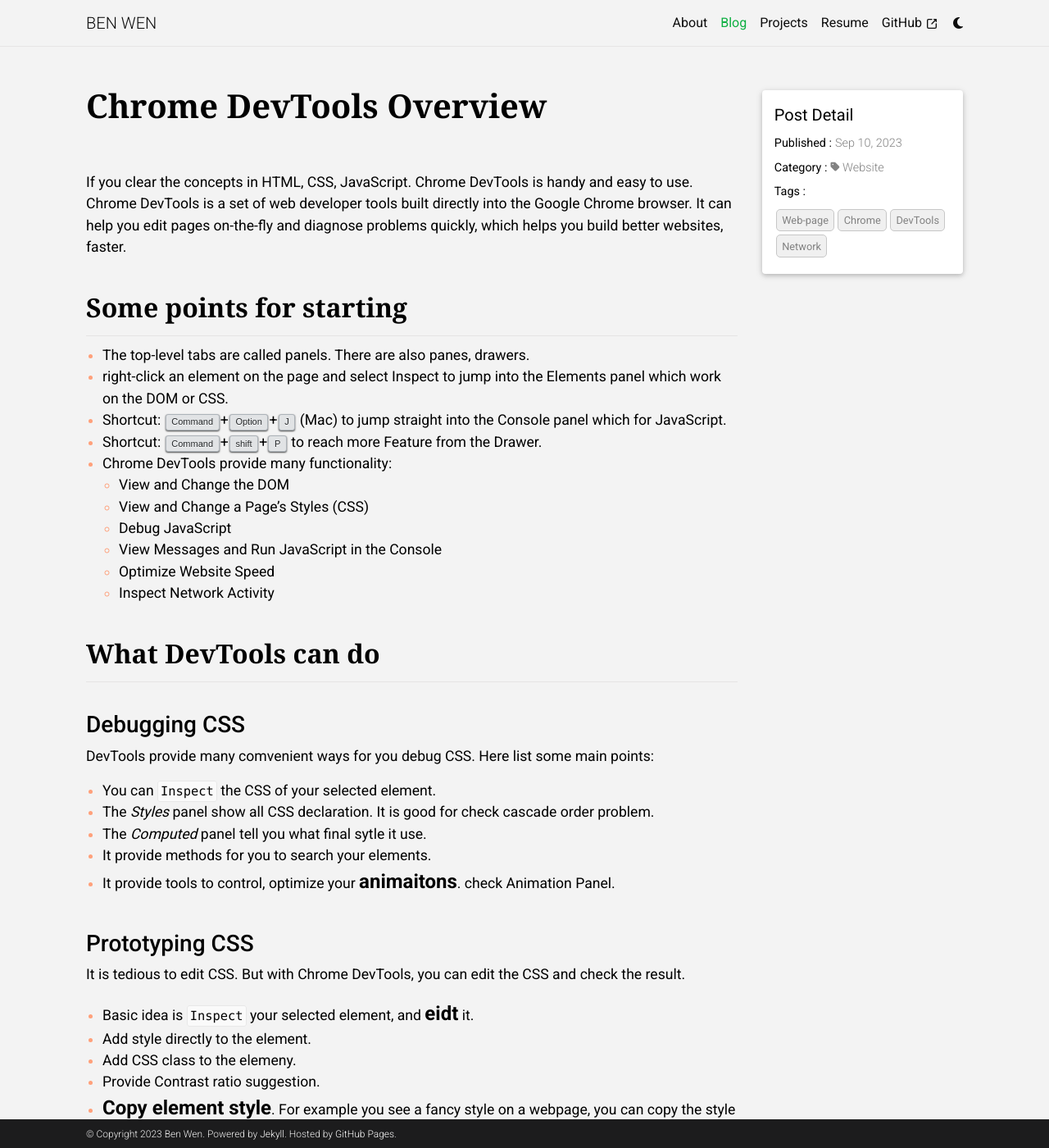
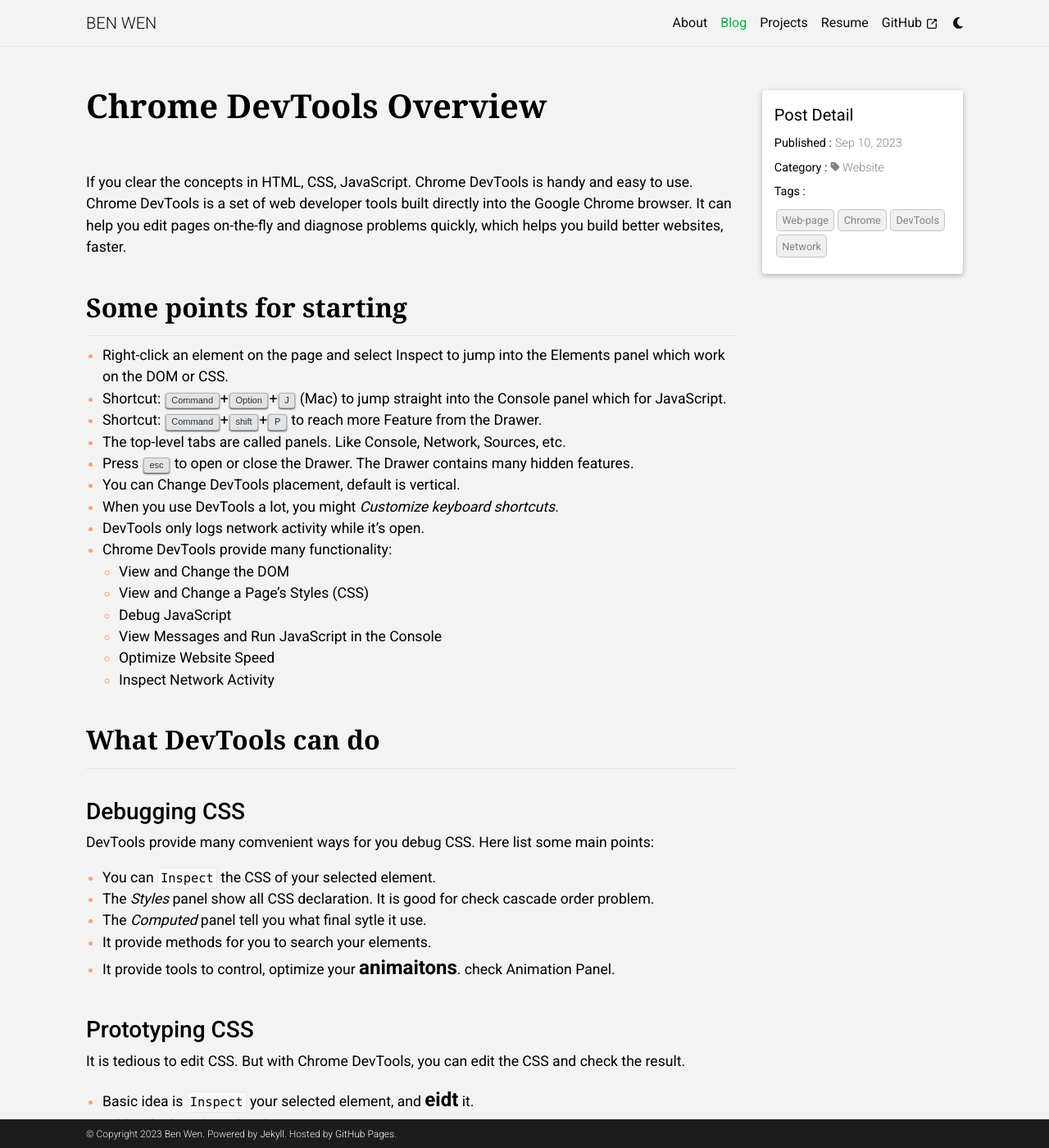
Before and after one commit to benwzj/benwzj.github.io, a Jekyll site: the page built from _posts/2023-09-10-DevTools-overview.md, in a window 1280 px wide and 1400 px high. Shown: the whole window at 82% size. Built offline with Jekyll 4.4.1, drawn with Linux system fonts in a browser that asks for light colours; comment, search, counter and statistics services are not loaded.

Commit message:
add blog

```diff
--- a/_includes/latest_posts.html
+++ b/_includes/latest_posts.html
@@ -12,7 +12,7 @@
               {% endif %}
               {% for item in latest_posts limit: latest_posts_limit %}
                 <tr>
-                  <th scope="row">{{ item.date | date: "%b %-d, %Y" }}</th>
+                  <th scope="row"><div>{{ item.date | date: "%b %-d, %Y" }}</div></th>
                   <td>
                     {% if item.redirect == blank %}
                       <a class="news-title" href="{{ item.url | relative_url }}">{{ item.title }}</a>
--- a/_posts/2023-09-10-DevTools-overview.md
+++ b/_posts/2023-09-10-DevTools-overview.md
@@ -12,33 +12,19 @@
   - name: Panel Overview
 
 ---
-<style>
-keyboard {
-  display: inline-block;
-  box-sizing: inherit;
-  white-space: nowrap;
-  overflow-wrap: break-word;
-  border: 1px solid #adb3b9;
-  background-color: #e1e3e5;
-  border-radius: 3px;
-  color: #242729;
-  font-family: Arial;
-  font-size: 11px;
-  line-height: 1.4;
-  margin: 0 .1em;
-  padding: .1em .6em;
-  text-shadow: 0 1px 0 #FFF;
-  box-shadow: 0 1px 2px hsla(210,8%,5%,0.75);
-}
-</style>
 
 If you clear the concepts in HTML, CSS, JavaScript. Chrome DevTools is handy and easy to use. Chrome DevTools is a set of web developer tools built directly into the Google Chrome browser. It can help you edit pages on-the-fly and diagnose problems quickly, which helps you build better websites, faster.
 
 ## Some points for starting
-- The top-level tabs are called panels. There are also panes, drawers.
-- right-click an element on the page and select Inspect to jump into the Elements panel which work on the DOM or CSS.
+
+- Right-click an element on the page and select Inspect to jump into the Elements panel which work on the DOM or CSS.
 - Shortcut: <keyboard>Command</keyboard>+<keyboard>Option</keyboard>+<keyboard>J</keyboard> (Mac) to jump straight into the Console panel which for JavaScript.
 - Shortcut: <keyboard>Command</keyboard>+<keyboard>shift</keyboard>+<keyboard>P</keyboard> to reach more Feature from the Drawer.
+- The top-level tabs are called panels. Like Console, Network, Sources, etc.
+- Press <keyboard>esc</keyboard> to open or close the Drawer. The Drawer contains many hidden features.
+- You can Change DevTools placement, default is vertical.
+- When you use DevTools a lot, you might *Customize keyboard shortcuts*.
+- DevTools only logs network activity while it's open.
 - Chrome DevTools provide many functionality:
   - View and Change the DOM
   - View and Change a Page's Styles (CSS)
--- a/_sass/_base.scss
+++ b/_sass/_base.scss
@@ -1177,3 +1177,21 @@
     }
   }
 }
+// keyboard-key style
+keyboard {
+  display: inline-block;
+  box-sizing: inherit;
+  white-space: nowrap;
+  overflow-wrap: break-word;
+  border: 1px solid #adb3b9;
+  background-color: #e1e3e5;
+  border-radius: 3px;
+  color: #242729;
+  font-family: Arial;
+  font-size: 11px;
+  line-height: 1.4;
+  margin: 0 .1em;
+  padding: .1em .6em;
+  text-shadow: 0 1px 0 #FFF;
+  box-shadow: 0 1px 2px hsla(210,8%,5%,0.75);
+}
```
Also changed, not shown: _posts/2023-10-14-network-permance.md (+48 -4 lines).
